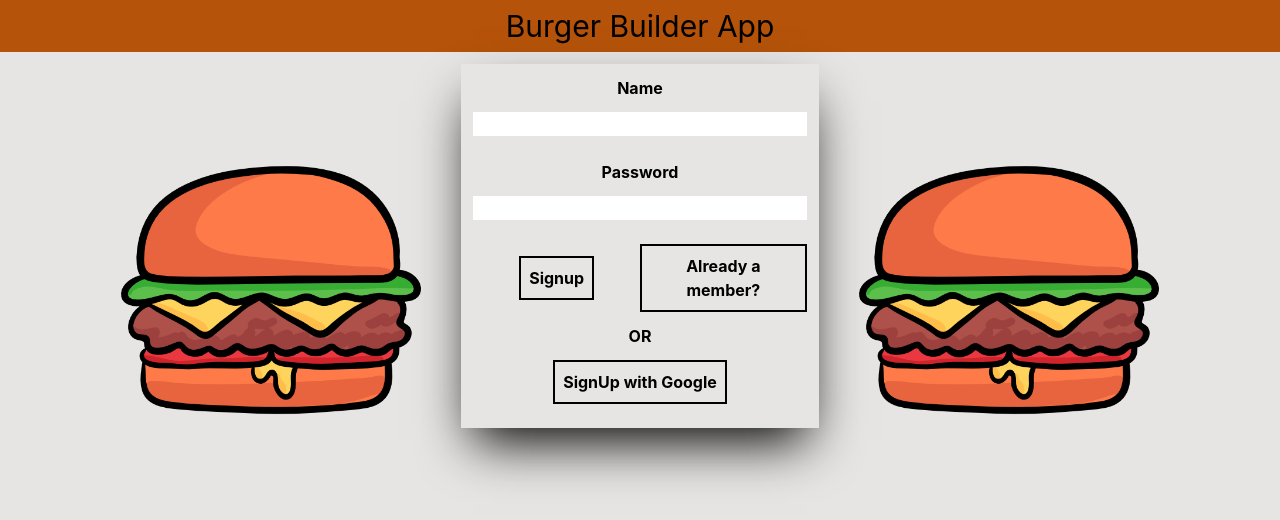
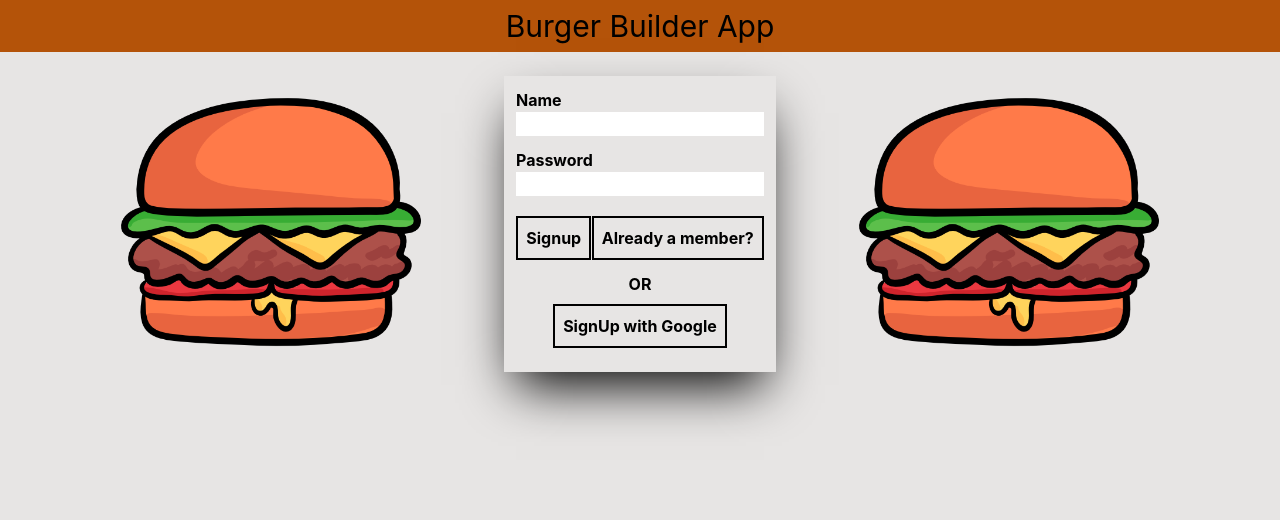
Before and after one commit to jojimanos/burger_builder, a Next.js app: page /signup in a window 1280 px wide. Shown: the top 520 px of the page. Built offline with nearby package versions, Linux system fonts and the light colour scheme.

Commit message:
More css classes for the components, optional signup with google for the signup page

```diff
--- a/src/components/authForm.tsx
+++ b/src/components/authForm.tsx
@@ -2,12 +2,12 @@ import { useRouter } from "next/router";
 import React, { SetStateAction } from "react";
 import AuthButton from "./authButtons";
 import Input from "./input";
-import { Url } from "url";
 
 type FormProps = {
   onSubmit: (e: any) => Promise<void>;
   setEmail: React.Dispatch<SetStateAction<string>>;
   setPassword: React.Dispatch<SetStateAction<string>>;
+  setSignInType: React.Dispatch<SetStateAction<string | undefined>>;
   error: string;
   emailError: boolean;
   passwordError: boolean;
@@ -15,6 +15,7 @@ type FormProps = {
   text: {
     currentMode: string;
     otherMode: string;
+    googleMode: string;
   };
 };
 
@@ -22,6 +23,7 @@ const Form: React.FC<FormProps> = ({
   onSubmit,
   setEmail,
   setPassword,
+  setSignInType,
   error,
   emailError,
   passwordError,
@@ -46,6 +48,15 @@ const Form: React.FC<FormProps> = ({
             text={text.otherMode}
           />
         </div>
+        {router.pathname === "/signup" ? (
+          <div className="googleAuthContainer">
+            <div>OR</div>
+            <AuthButton
+              onClickFunction={setSignInType}
+              text={text.googleMode}
+            />
+          </div>
+        ) : null}
         <div className="grid place-items-center">
           {error && (
             <div className="bg-red-500 text-center text-xl font-bold w-28 p-2 rounded-lg">
--- a/src/components/button.tsx
+++ b/src/components/button.tsx
@@ -2,10 +2,15 @@ import React from "react";
 
 type ButtonProps = {
   text: string;
+  onClickFunction: any;
 };
 
-const Button: React.FC<ButtonProps> = ({ text }) => {
-  return <button className="button">{text}</button>;
+const Button: React.FC<ButtonProps> = ({ text, onClickFunction }) => {
+  return (
+    <button onClick={onClickFunction} className="button">
+      {text}
+    </button>
+  );
 };
 
 export default Button;
--- a/src/components/navbar.tsx
+++ b/src/components/navbar.tsx
@@ -55,21 +55,19 @@ const Navbar: React.FC<NavbarProps> = ({
           <div>
             {menuButton && (
               <div className="grid grid-rows-3 col-span-1 px-2">
-                <div
-                  onClick={() => {
+                <Button
+                  onClickFunction={() => {
                     setViewOrders(!viewOrders);
                   }}
-                >
-                  {<Button text={"Orders"} />}
-                </div>
-                <div
-                  onClick={() => {
+                  text={"Orders"}
+                />
+                <Button
+                  onClickFunction={() => {
                     emptyArray();
                   }}
-                >
-                  {<Button text={"Reset"} />}
-                </div>
-                <div onClick={logout}>{<Button text={"Logout"} />}</div>
+                  text={"Reset"}
+                />
+                <Button onClickFunction={logout} text={"Logout"} />
               </div>
             )}
           </div>
--- a/src/pages/_app.tsx
+++ b/src/pages/_app.tsx
@@ -34,11 +34,7 @@ export default function App({ Component, pageProps }: any) {
   function authCheck(url: any) {
     const userString = localStorage.getItem("user") as string;
     const user = JSON.parse(JSON.stringify(userString));
-    // Redirect to public paths if accessing the builder page and not logged in
-    //onAuthStateChanged(auth, (currentUser) => {
-    // setUser(currentUser)
-    //})
-    //const userEmail = JSON.parse(JSON.stringify(user))
+
     const publicPaths = [`/login`, `/signup`];
     const path = url.split("?")[0];
     if (user === null && !publicPaths.includes(path)) {
--- a/src/pages/login.tsx
+++ b/src/pages/login.tsx
@@ -111,40 +111,17 @@ export default function Login() {
                 width={300}
               />
             </div>
-            <div className="flex justify-center text-center grid-row-7 py-3 px-8 gap-3">
-              <form
-                className="shadow-2xl shadow-black p-3 grid grid-row-3 py-3 gap-3"
+            <div className="formContainer">
+              <AuthForm
                 onSubmit={onSubmit}
-              >
-                <label className=" text-black font-bold">Name</label>
-                <input
-                  className="focus:shadow-md focus:shadow-teal-500"
-                  type="email"
-                  onChange={(e) => setEmail(e.target.value)}
-                />
-                {emailError && (
-                  <div className="text-red-500">Email is invalid</div>
-                )}
-                <label className="text-black font-bold">Password</label>
-                <input
-                  className="focus:shadow-md focus:shadow-teal-500"
-                  type="password"
-                  onChange={(e) => setPassword(e.target.value)}
-                />
-                {passwordError && (
-                  <div className="text-red-500">Password is invalid</div>
-                )}
-                <div className="grid grid-cols-2 place-items-center">
-                  <button className="border-2 border-black p-2 font-bold text-black">
-                    Login
-                  </button>
-                  <Link href={"/signup"}>
-                    <button className="border-2 border-black p-2 font-bold text-black">
-                      Not a member?
-                    </button>
-                  </Link>
-                </div>
-              </form>
+                setEmail={setEmail}
+                setPassword={setPassword}
+                error={error}
+                emailError={emailError}
+                passwordError={passwordError}
+                route={"./signup"}
+                text={{ currentMode: "Login", otherMode: "Not a member?" }}
+              />
             </div>
             <div className="flex justify-start">
               <Image
--- a/src/pages/signup.tsx
+++ b/src/pages/signup.tsx
@@ -90,11 +90,17 @@ export default function Signup() {
               onSubmit={onSubmit}
               setEmail={setEmail}
               setPassword={setPassword}
+              setSignInType={setSignInType}
               error={error}
               passwordError={passwordError}
               emailError={emailError}
               route={"./login"}
-              text={{ currentMode: "Signup", otherMode: "Already a member?" }}
+              text={{
+                currentMode: "Signup",
+                otherMode: "Already a member?",
+                googleMode: "SignUp with Google",
+              }}
+              signInType={signInType}
             />
             <div className="flex justify-center">
               <Image
@@ -106,6 +112,13 @@ export default function Signup() {
             </div>
           </div>
         </MediaQuery>
+        <div className="grid place-items-center">
+          {error && (
+            <div className="bg-red-500 text-center text-xl font-bold w-28 p-2 rounded-lg">
+              {error}
+            </div>
+          )}
+        </div>
         <MediaQuery minWidth={641}>
           <div className="grid grid-cols-3 gap-2">
             <div className="flex self-end justify-end">
@@ -116,68 +129,23 @@ export default function Signup() {
                 width={300}
               />
             </div>
-            <div className="flex justify-center text-center grid-row-7 py-3 px-8 gap-3">
-              <form
-                className="shadow-2xl shadow-black p-3 grid grid-row-3 py-3 gap-3"
+            <div className="formContainer">
+              <AuthForm
                 onSubmit={onSubmit}
-              >
-                <label className=" text-black font-bold">Name</label>
-                <input
-                  className="focus:shadow-md focus:shadow-teal-500"
-                  type="email"
-                  onChange={(e) => setEmail(e.target.value)}
-                />
-                <div className="text-red-500">
-                  {emailError && "Email is not valid."}
-                </div>
-                <label className="text-black font-bold">Password</label>
-                <input
-                  className="focus:shadow-md focus:shadow-teal-500"
-                  type="password"
-                  onChange={(e) => setPassword(e.target.value)}
-                />
-                <div className="text-red-500">
-                  {passwordError && "Password is not valid."}
-                </div>
-                <div className="grid grid-cols-2 place-items-center">
-                  <button
-                    onClick={() => {
-                      setSignInType("email and password");
-                      console.log(signInType, emailError, passwordError);
-                    }}
-                    className="border-2 border-black p-2 font-bold text-black"
-                  >
-                    Signup
-                  </button>
-                  <Link href={"/account/login"}>
-                    <button className="border-2 border-black p-2 font-bold text-black">
-                      Already a member?
-                    </button>
-                  </Link>
-                </div>
-                <div className="text-black font-bold">
-                  <div className="align-content-end">OR</div>
-                </div>
-                <div>
-                  <button
-                    onClick={() => {
-                      setSignInType("google");
-
-                      console.log(signInType);
-                    }}
-                    className="border-2 border-black p-2 font-bold text-black"
-                  >
-                    SignUp with Google
-                  </button>
-                </div>
-                <div className="grid place-items-center">
-                  {error && (
-                    <div className="bg-red-500 text-center text-xl font-bold w-28 p-2 rounded-lg">
-                      {error}
-                    </div>
-                  )}
-                </div>
-              </form>
+                setEmail={setEmail}
+                setPassword={setPassword}
+                setSignInType={setSignInType}
+                error={error}
+                passwordError={passwordError}
+                emailError={emailError}
+                route={"./login"}
+                text={{
+                  currentMode: "Signup",
+                  otherMode: "Already a member?",
+                  googleMode: "SignUp with Google",
+                }}
+                signInType={signInType}
+              />
             </div>
             <div className="flex self-end justify-start">
               <Image
--- a/src/styles/components.css
+++ b/src/styles/components.css
@@ -20,7 +20,17 @@
 
 .authButtonContainer {
   display: grid;
-  grid-column: auto;
+  grid-template-columns: auto auto;
+  grid-template-rows: auto;
+  place-items: center;
+}
+
+.googleAuthContainer {
+  color: black;
+  font-weight: 700;
+  display: grid;
+  grid-template-columns: auto;
+  grid-template-rows: max-content max-content;
   place-items: center;
 }
 
@@ -53,3 +63,10 @@
   padding-left: 1rem;
   padding-right: 1rem;
 }
+
+@media screen and (min-width: 641px) {
+  .formContainer {
+    padding-left: 2rem;
+    padding-right: 2rem;
+  }
+}
```
